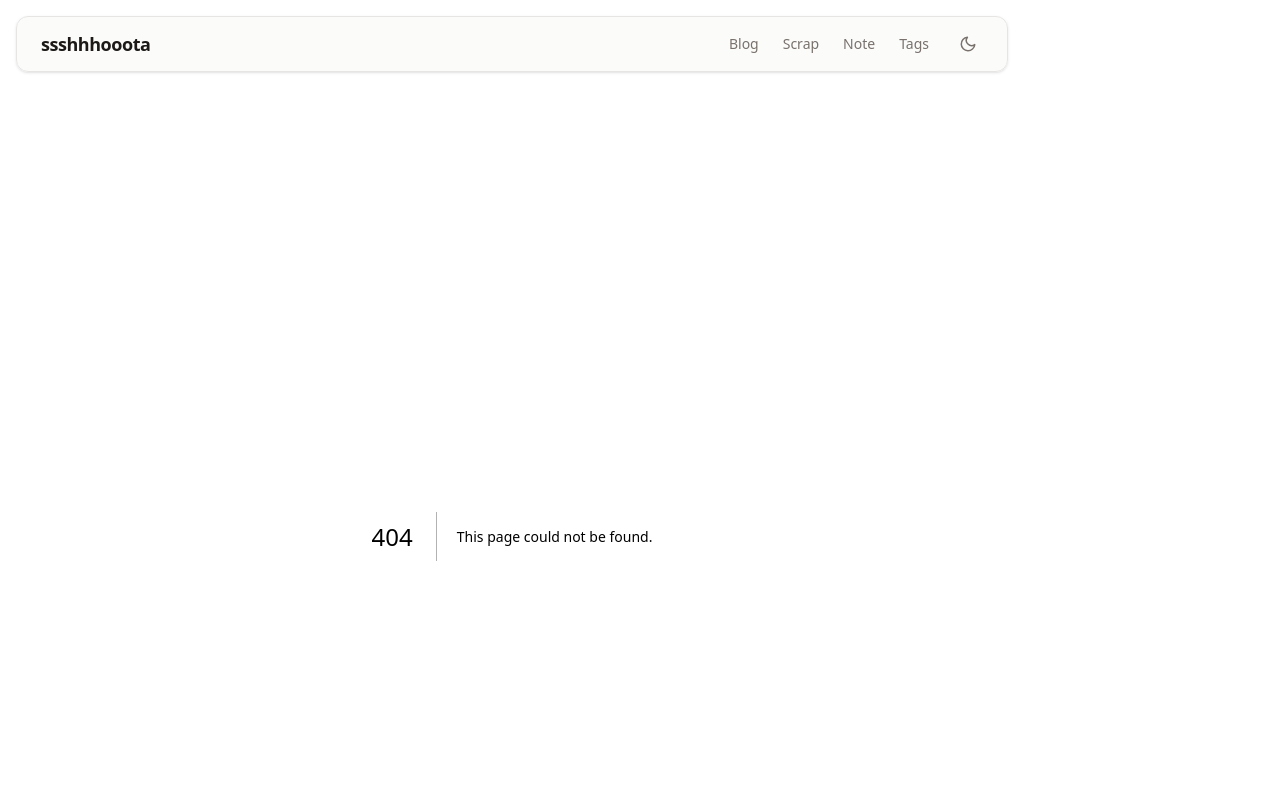
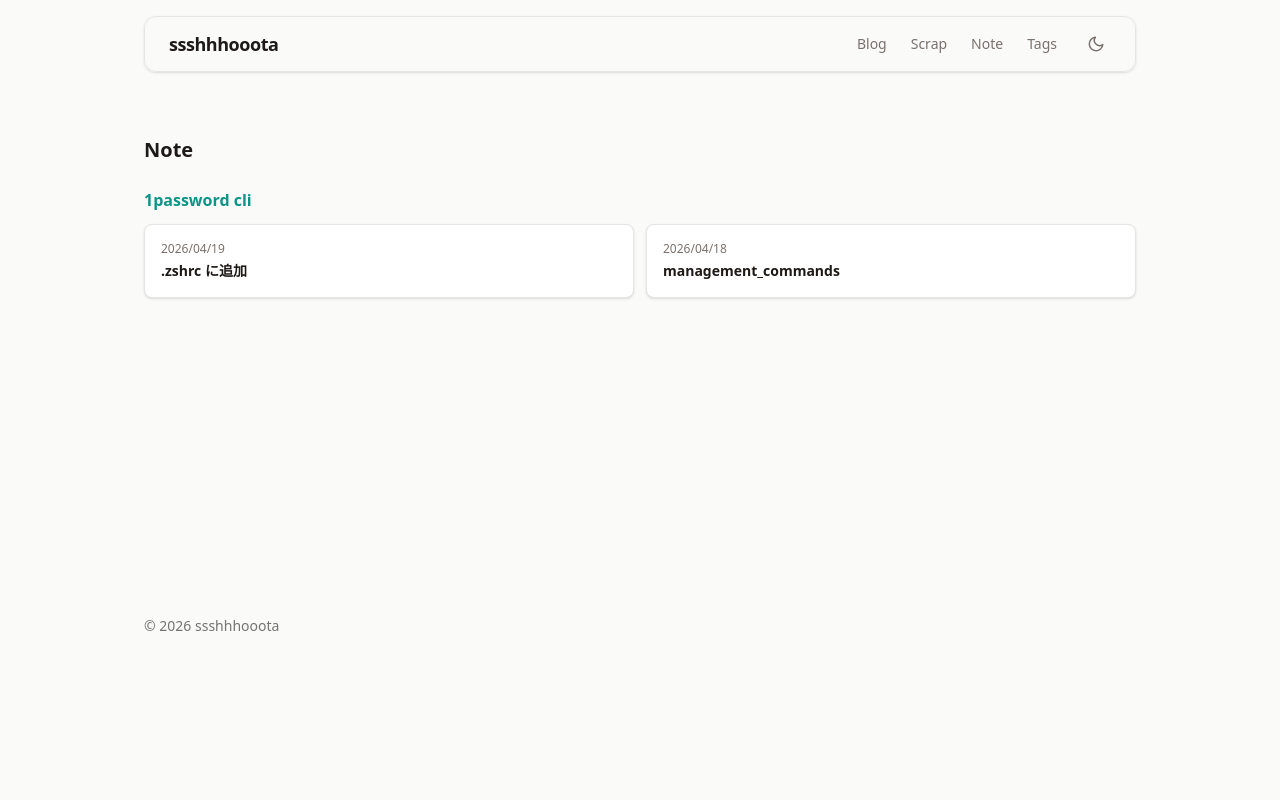
Before and after one commit to ssshhhooota-org/output, a Next.js app: page /note in a window 1280 px wide. Before the commit this address had no page. Shown: the top 800 px of the page. Built offline with nearby package versions, Linux system fonts and the light colour scheme.

Commit message:
feat: Note 一覧ページと記事ページを追加

```diff
--- /dev/null
+++ b/src/app/note/[category]/[slug]/page.tsx
@@ -0,0 +1,82 @@
+import { compileMDX } from "next-mdx-remote/rsc";
+import remarkGfm from "remark-gfm";
+import rehypePrettyCode from "rehype-pretty-code";
+import {
+  getNoteBySlug,
+  getAllNoteCategories,
+  getNoteSlugs,
+} from "@/lib/posts";
+import { CodeBlockEnhancer } from "@/components/CodeBlockEnhancer";
+
+export async function generateStaticParams() {
+  const categories = getAllNoteCategories();
+  const params: { category: string; slug: string }[] = [];
+  for (const category of categories) {
+    for (const slug of getNoteSlugs(category)) {
+      params.push({ category, slug });
+    }
+  }
+  return params;
+}
+
+export async function generateMetadata({
+  params,
+}: {
+  params: Promise<{ category: string; slug: string }>;
+}) {
+  const { category, slug } = await params;
+  const { meta } = getNoteBySlug(category, slug);
+  return {
+    title: `${meta.title} | ssshhhooota blog`,
+  };
+}
+
+export default async function NotePage({
+  params,
+}: {
+  params: Promise<{ category: string; slug: string }>;
+}) {
+  const { category, slug } = await params;
+  const { meta, content } = getNoteBySlug(category, slug);
+
+  const { content: mdxContent } = await compileMDX({
+    source: content,
+    options: {
+      mdxOptions: {
+        format: "md",
+        remarkPlugins: [remarkGfm],
+        rehypePlugins: [
+          [
+            rehypePrettyCode,
+            { theme: { light: "github-light", dark: "github-dark-dimmed" } },
+          ],
+        ],
+      },
+    },
+  });
+
+  return (
+    <article>
+      <header className="mb-8">
+        <div className="flex items-center gap-3 text-sm text-[var(--sub)]">
+          <span className="text-xs font-semibold text-[var(--accent)]">
+            note
+          </span>
+          <span className="text-xs text-[var(--sub)]">
+            {category.replace(/_/g, " ")}
+          </span>
+          <time>作成: {meta.created}</time>
+          {meta.updated && meta.updated !== meta.created && (
+            <time>更新: {meta.updated}</time>
+          )}
+        </div>
+        <h1 className="mt-1 text-2xl font-bold">{meta.title}</h1>
+      </header>
+      <CodeBlockEnhancer>
+        <div className="prose prose-neutral max-w-none dark:prose-invert">
+          {mdxContent}
+        </div>
+      </CodeBlockEnhancer>
+    </article>
+  );
+}
--- /dev/null
+++ b/src/app/note/page.tsx
@@ -0,0 +1,45 @@
+import Link from "next/link";
+import { getAllNotes } from "@/lib/posts";
+
+export default function NoteListPage() {
+  const notes = getAllNotes();
+
+  // Group by category
+  const grouped = new Map<string, typeof notes>();
+  for (const note of notes) {
+    const list = grouped.get(note.category) ?? [];
+    list.push(note);
+    grouped.set(note.category, list);
+  }
+
+  return (
+    <section>
+      <h1 className="mb-6 text-xl font-bold">Note</h1>
+      <div className="space-y-8">
+        {Array.from(grouped.entries()).map(([category, categoryNotes]) => (
+          <div key={category}>
+            <h2 className="mb-3 text-base font-semibold text-[var(--accent)]">
+              {category.replace(/_/g, " ")}
+            </h2>
+            <div className="grid grid-cols-1 gap-3 md:grid-cols-2">
+              {categoryNotes.map((note) => (
+                <Link
+                  key={note.slug}
+                  href={`/note/${note.category}/${note.slug}`}
+                  className="group block rounded-lg border border-[var(--border)] bg-[var(--card-bg)] p-4 shadow-sm transition-all duration-200 hover:-translate-y-0.5 hover:border-[var(--accent)] hover:shadow-md"
+                >
+                  <div className="mb-1 text-xs text-[var(--sub)]">
+                    {note.created}
+                  </div>
+                  <div className="text-sm font-semibold text-[var(--fg)] group-hover:text-[var(--accent)] transition-colors">
+                    {note.title}
+                  </div>
+                </Link>
+              ))}
+            </div>
+          </div>
+        ))}
+      </div>
+    </section>
+  );
+}
```
